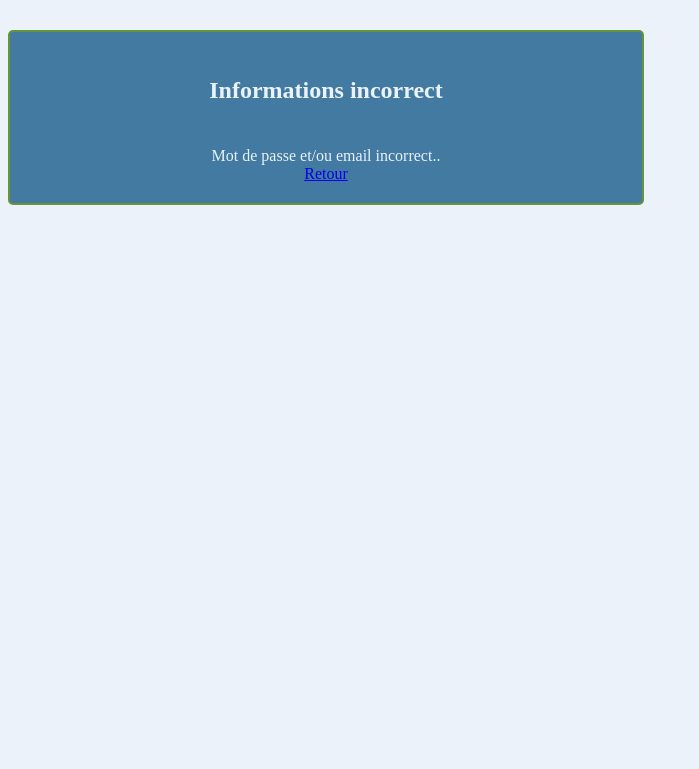
After one commit to Raph1409/EcoRide, a PHP site: page /script/wrongLogin.php in a window 1280 px wide. The commit adds this page. Shown: the top 769 px of the page, without its empty margins (0-699 px from the left). Run offline with PHP 8.4, Linux system fonts and the light colour scheme.

Commit message:
Modification du système de message d'erreur en cas mauvais email et/ou mdp dans loginPost.php

```diff
--- /dev/null
+++ b/script/wrongLogin.php
@@ -0,0 +1,14 @@
+<head>
+    <meta name="viewport" content="width=device-width, initial-scale=1">
+    <link href="/style/styleFormLogin.css" rel="stylesheet">
+    <link href="/style/styleIndex.css" rel="stylesheet">
+    <title>Confirmation</title>
+</head>
+
+<body>
+    <div class="formLogin mx-auto">
+        <h2>Informations incorrect</h2>
+        <p>Mot de passe et/ou email incorrect..</p>
+        <a href="../forms/login.php">Retour</a>
+    </div>
+</body>
```
Also changed, not shown: script/loginPost.php (+20 -36 lines).
